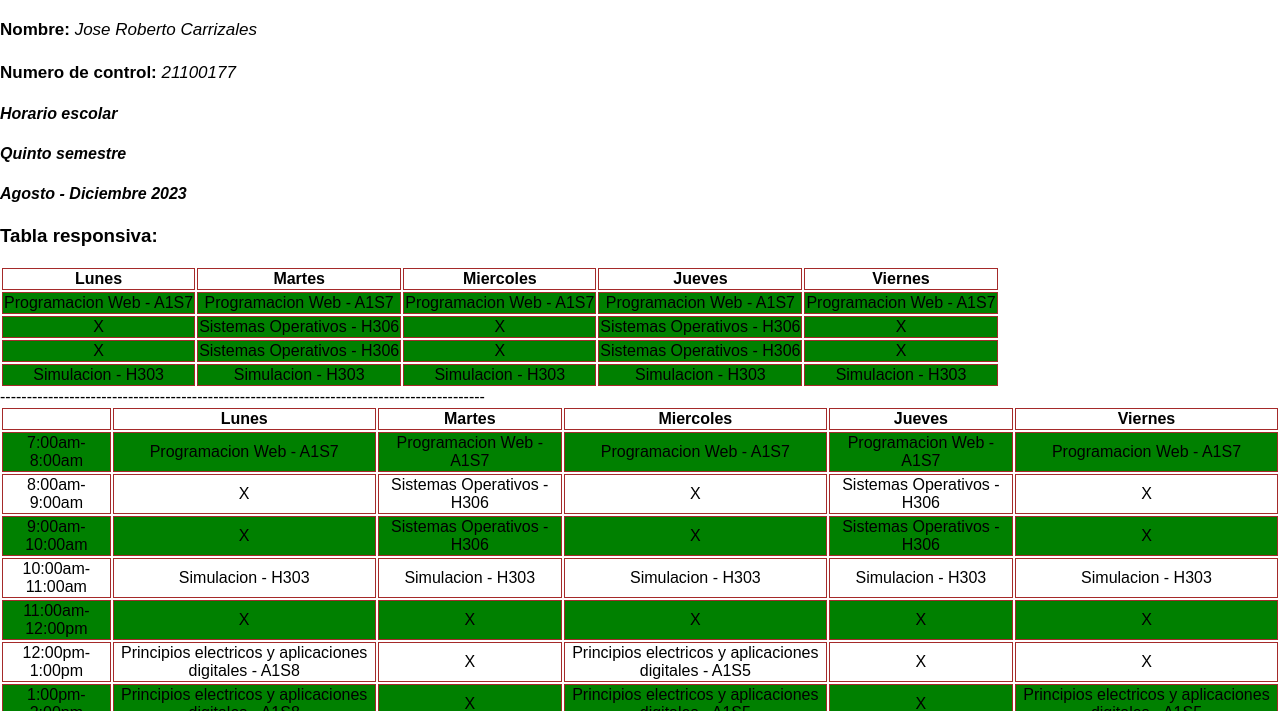
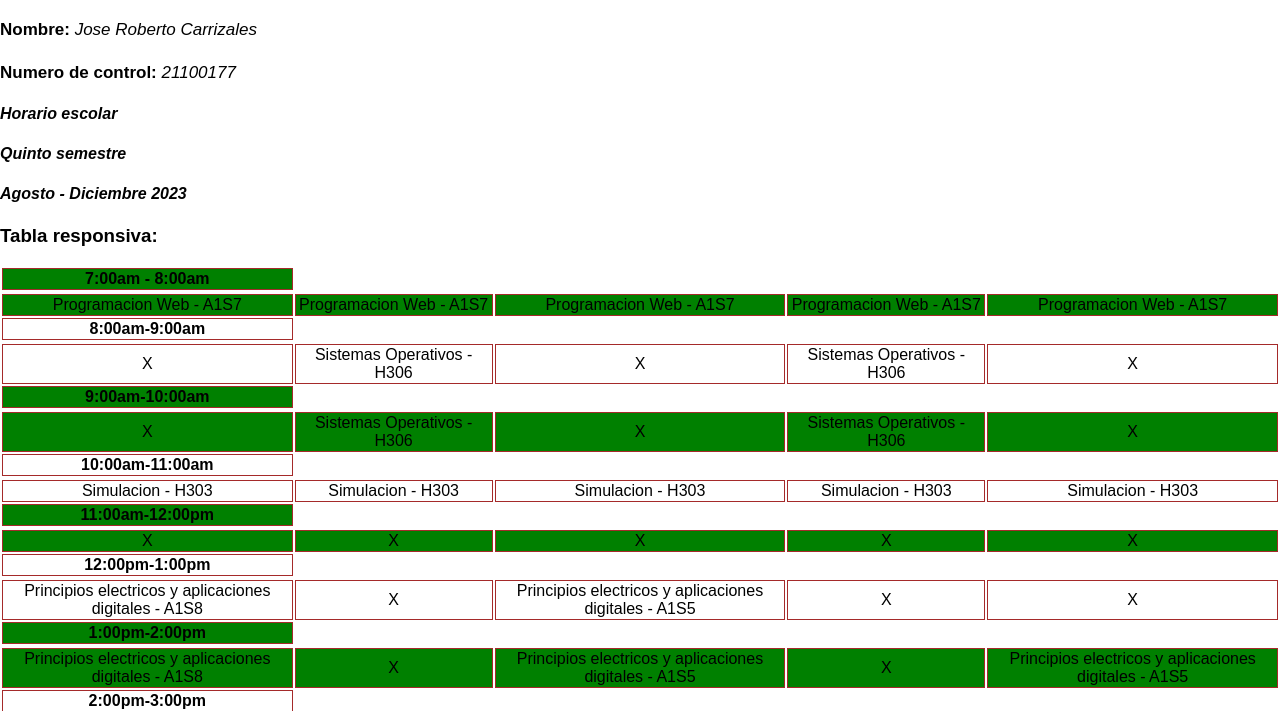
Before and after one commit to joserobcr/Practicas, a plain HTML site: page Parcial1/TablaResponsiva/TablaResponsiva.html in a window 1280 px wide. Shown: the part 89-800 px from the top of the page. Drawn offline with Linux system fonts and the light colour scheme.

Commit message:
Se modifico un documento

```diff
--- a/Parcial1/TablaResponsiva/TablaResponsiva.html
+++ b/Parcial1/TablaResponsiva/TablaResponsiva.html
@@ -18,6 +18,9 @@
                 }
                 td{
                     padding-left: 50%;
+                }
+                th#a{
+                max-width:max-content;
                 }
                 td:nth-child(1)::before{content: "Lunes";position: absolute;left: 10%;}
                 td:nth-child(2)::before{content: "Martes";position: absolute;left: 10%;}
@@ -56,8 +59,6 @@
        tr{
             text-align: center;
         }
-
-
         </style>
 
     </head>
@@ -71,74 +72,34 @@
         <p id="par3" class="parrafo"><b><em>Horario escolar</em></b> </p>
         <p id="par4" class="parrafo"><b><em>Quinto semestre</em></b></p>
         <p class="parrafo"><b><em>Agosto - Diciembre 2023</em></b></p>
+
+
         <h3>Tabla responsiva:</h3>
-
         <table>
             <thead>
-                <tr>
-                    <th>Lunes</th>
-                    <th>Martes</th>
-                    <th>Miercoles</th>
-                    <th>Jueves</th>
-                    <th>Viernes</th>
-                </tr>
+
             </thead>
             <tbody>
-                <tr>
-                    <td>Programacion Web - A1S7</td>
-                    <td>Programacion Web - A1S7</td>
-                    <td>Programacion Web - A1S7</td>
-                    <td>Programacion Web - A1S7</td>
-                    <td>Programacion Web - A1S7</td>
-                </tr>
-            </tbody>
-            <tbody>
-                <tr>
-                    <td>X</td>
-                    <td>Sistemas Operativos - H306</td>
-                    <td>X</td>
-                    <td>Sistemas Operativos - H306</td>
-                    <td>X</td>
-                </tr>
-            </tbody>
-            <tbody>
-                <tr>
-                    <td>X</td>
-                    <td>Sistemas Operativos - H306</td>
-                    <td>X</td>
-                    <td>Sistemas Operativos - H306</td>
-                    <td>X</td>
-                </tr>
-            </tbody>
-            <tbody>
-                <tr>
-                    <td>Simulacion - H303</td>
-                    <td>Simulacion - H303</td>
-                    <td>Simulacion - H303</td>
-                    <td>Simulacion - H303</td>
-                    <td>Simulacion - H303</td>
-                </tr>
+                <tr><th>7:00am - 8:00am</th><tr></tr><td>Programacion Web - A1S7</td><td>Programacion Web - A1S7</td><td>Programacion Web - A1S7</td><td>Programacion Web - A1S7</td><td>Programacion Web - A1S7</td></tr></tr>
+
+                <tr><th>8:00am-9:00am</th><tr></tr><td>X</td><td>Sistemas Operativos - H306</td><td>X</td><td>Sistemas Operativos - H306</td><td>X</td></tr></tr>
+
+                <tr><th>9:00am-10:00am</th><tr></tr><td>X</td><td>Sistemas Operativos - H306</td><td>X</td><td>Sistemas Operativos - H306</td><td>X</td></tr>
+
+                <tr><th>10:00am-11:00am</th><tr></tr><td>Simulacion - H303</td><td>Simulacion - H303</td><td>Simulacion - H303</td><td>Simulacion - H303</td><td>Simulacion - H303</td></tr>
+
+                <tr><th>11:00am-12:00pm</th><tr></tr><td>X</td><td>X</td><td>X</td><td>X</td><td>X</td></tr>
+
+                <tr><th>12:00pm-1:00pm</th><tr></tr><td>Principios electricos y aplicaciones digitales - A1S8</td><td>X</td><td>Principios electricos y aplicaciones digitales - A1S5</td><td>X</td><td>X</td></tr>
+
+                <tr><th>1:00pm-2:00pm</th><tr></tr><td>Principios electricos y aplicaciones digitales - A1S8</td><td>X</td><td>Principios electricos y aplicaciones digitales - A1S5</td><td>X</td><td>Principios electricos y aplicaciones digitales - A1S5</td></tr>
+
+                <tr><th>2:00pm-3:00pm</th><tr></tr><td>Ecuaciones Diferenciales - H301</td><td>Ecuaciones Diferenciales - H301</td><td>Ecuaciones Diferenciales - H301</td><td>Ecuaciones Diferenciales - H301</td><td>Ecuaciones Diferenciales - H301</td></tr>
             </tbody>
         </table>
 
 
 
--------------------------------------------------------------------------------------------
-        <table>
-            <thead>
-                <tr><th></th><th>Lunes</th><th>Martes</th><th>Miercoles</th><th>Jueves</th><th>Viernes</th></tr>
-            </thead>
-            <tbody>
-                <tr><td>7:00am-8:00am</td><td>Programacion Web - A1S7</td><td>Programacion Web - A1S7</td><td>Programacion Web - A1S7</td><td>Programacion Web - A1S7</td><td>Programacion Web - A1S7</td></tr>
-                <tr><td>8:00am-9:00am</td><td>X</td><td>Sistemas Operativos - H306</td><td>X</td><td>Sistemas Operativos - H306</td><td>X</td></tr>
-                <tr><td>9:00am-10:00am</td><td>X</td><td>Sistemas Operativos - H306</td><td>X</td><td>Sistemas Operativos - H306</td><td>X</td></tr>
-                <tr><td>10:00am-11:00am</td><td>Simulacion - H303</td><td>Simulacion - H303</td><td>Simulacion - H303</td><td>Simulacion - H303</td><td>Simulacion - H303</td></tr>
-                <tr><td>11:00am-12:00pm</td><td>X</td><td>X</td><td>X</td><td>X</td><td>X</td></tr>
-                <tr><td>12:00pm-1:00pm</td><td>Principios electricos y aplicaciones digitales - A1S8</td><td>X</td><td>Principios electricos y aplicaciones digitales - A1S5</td><td>X</td><td>X</td></tr>
-                <tr><td>1:00pm-2:00pm</td><td>Principios electricos y aplicaciones digitales - A1S8</td><td>X</td><td>Principios electricos y aplicaciones digitales - A1S5</td><td>X</td><td>Principios electricos y aplicaciones digitales - A1S5</td></tr>
-                <tr><td>2:00pm-3:00pm</td><td>Ecuaciones Diferenciales - H301</td><td>Ecuaciones Diferenciales - H301</td><td>Ecuaciones Diferenciales - H301</td><td>Ecuaciones Diferenciales - H301</td><td>Ecuaciones Diferenciales - H301</td></tr>
-            </tbody>
-        </table>
         <p><b><em>Docentes:</em></b></p>
         <div>
             <ul>
```
